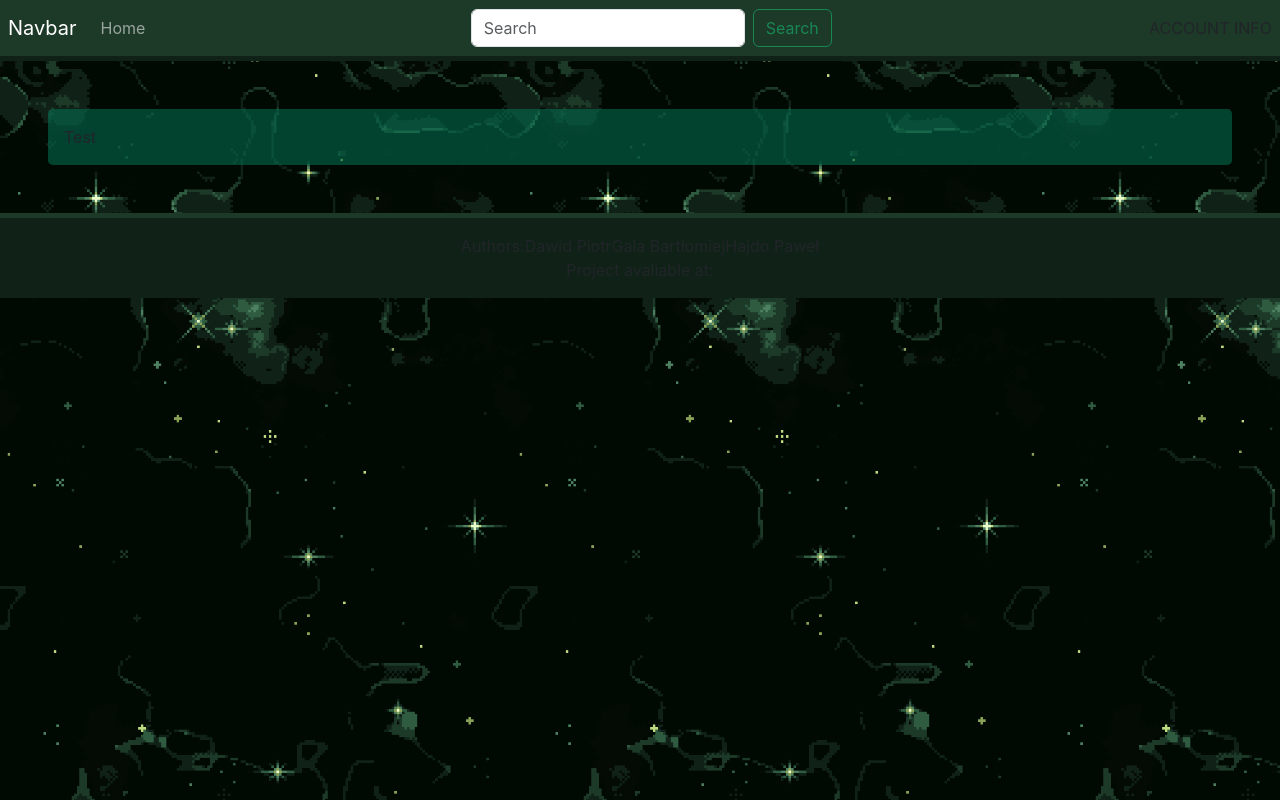
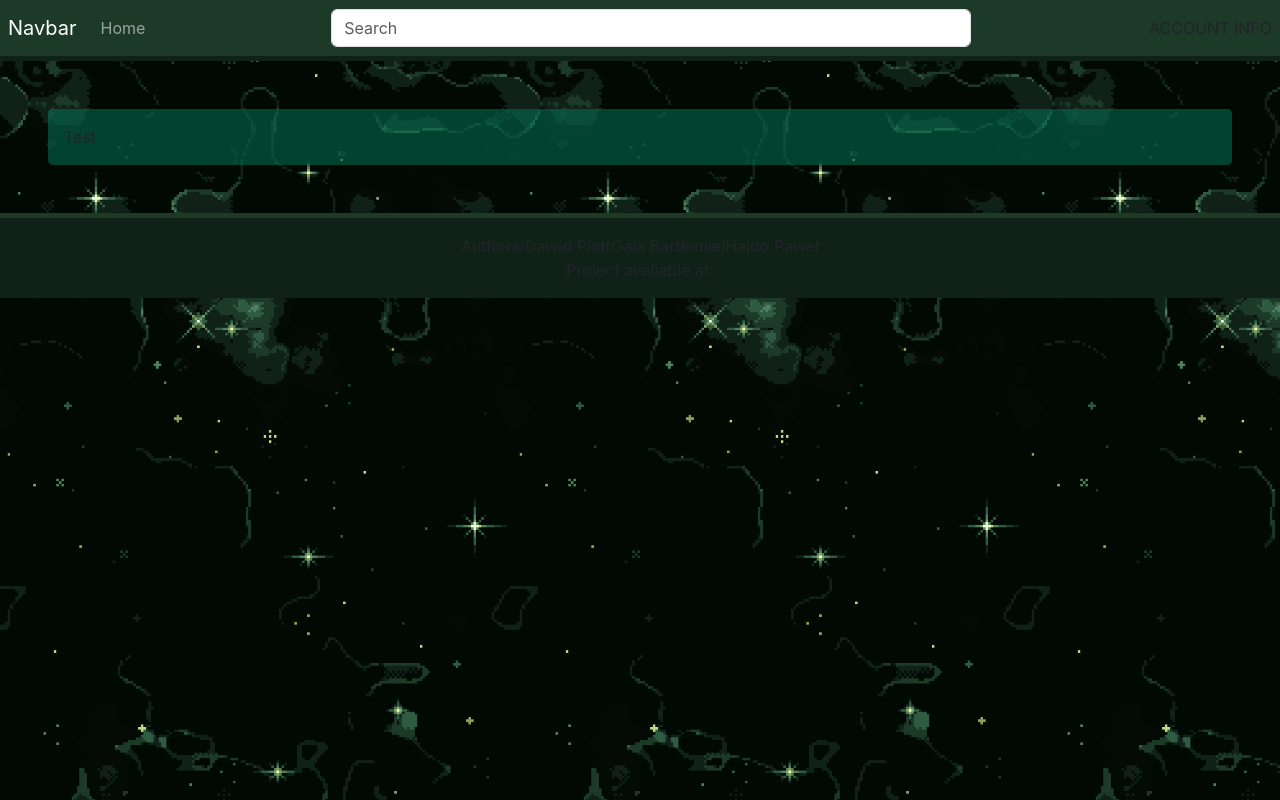
Before and after one commit to GAL-son/at-24-speedruns-app, a React (Create React App) app: page / in a window 1280 px wide. Built offline with nearby package versions, Linux system fonts and the light colour scheme.

Commit message:
Basic Search Dropdown

```diff
--- /dev/null
+++ b/src/components/css/search.css
@@ -0,0 +1,11 @@
+.search {
+    position: relative;
+    width: 100%;
+}
+
+.dropdown {
+    width: 100%;
+    margin-top: 0.3rem;
+    position: absolute;
+    background-color: white;
+}
--- /dev/null
+++ b/src/components/list.jsx
@@ -0,0 +1,13 @@
+export default function List(params) {
+    const {content, Item} = params
+
+    return(
+        <>
+        {content.map(data => {
+            return (
+                <Item content={data}/>
+            )
+        })}
+        </>
+    )
+}
--- a/src/components/navbar.jsx
+++ b/src/components/navbar.jsx
@@ -1,4 +1,5 @@
 import './css/navbar.css'
+import Search from './search'
 
 export default function Navbar() {
 
@@ -13,10 +14,11 @@ export default function Navbar() {
                 </div>
 
                 {/* SEARCH COMPONENT */}
-                <form className="d-flex ">
-                    <input className="form-control me-2" type="search" placeholder="Search" aria-label="Search"/>
-                    <button className="btn btn-outline-success" type="submit">Search</button>
-                </form>
+                <div className='w-50'><Search
+                    isDropdown={true}
+                    dropdownDataSource={[1,2,3,4]}
+                    dropdownItem={<span>lmao</span>}
+                /></div>
 
                 {/* Account info Component */}
                 <div className='me-2'>ACCOUNT INFO</div>
--- /dev/null
+++ b/src/components/search.jsx
@@ -0,0 +1,42 @@
+import { useState } from "react";
+import { Form } from "react-router-dom";
+
+import './css/search.css'
+import List from "./list";
+import searchItem from "./searchItem";
+
+export default function Search(params) {
+    const {isDropdown, dropdownDataSource, dropdownItem} = params
+
+    const [dropdownActive, setDropdownActive] = useState(false)
+    const [searchInput, setSearchInput] = useState("")
+
+    const handleChange = (e) => {
+        const newVal = e.target.value
+        setSearchInput(newVal)
+
+        if(newVal != "") {
+            setDropdownActive(true)
+        } else {
+            setDropdownActive(false)
+        }
+    }
+
+    const searchFilter = (item) => {
+        if(item+2 > searchInput.length) return true
+    }
+
+    return(
+        <div className="search">
+            <Form id="search-form" role='search' className="d-flex">
+                <input className="form-control" type="search" placeholder="Search" aria-label="Search" id="q" value={searchInput} onChange={handleChange}/>
+            </Form>
+
+            {isDropdown && dropdownActive &&
+            <div className="dropdown">
+                <span>SEATCH RESULT</span>
+                <List content={dropdownDataSource.filter(searchFilter)} Item={searchItem}/>
+            </div>}
+        </div>
+    )
+}
--- /dev/null
+++ b/src/components/searchItem.jsx
@@ -0,0 +1,10 @@
+export default function searchItem(props) {
+    const {content} = props;
+
+
+    return(
+        <div>
+            {content}
+        </div>
+    )
+}
```
